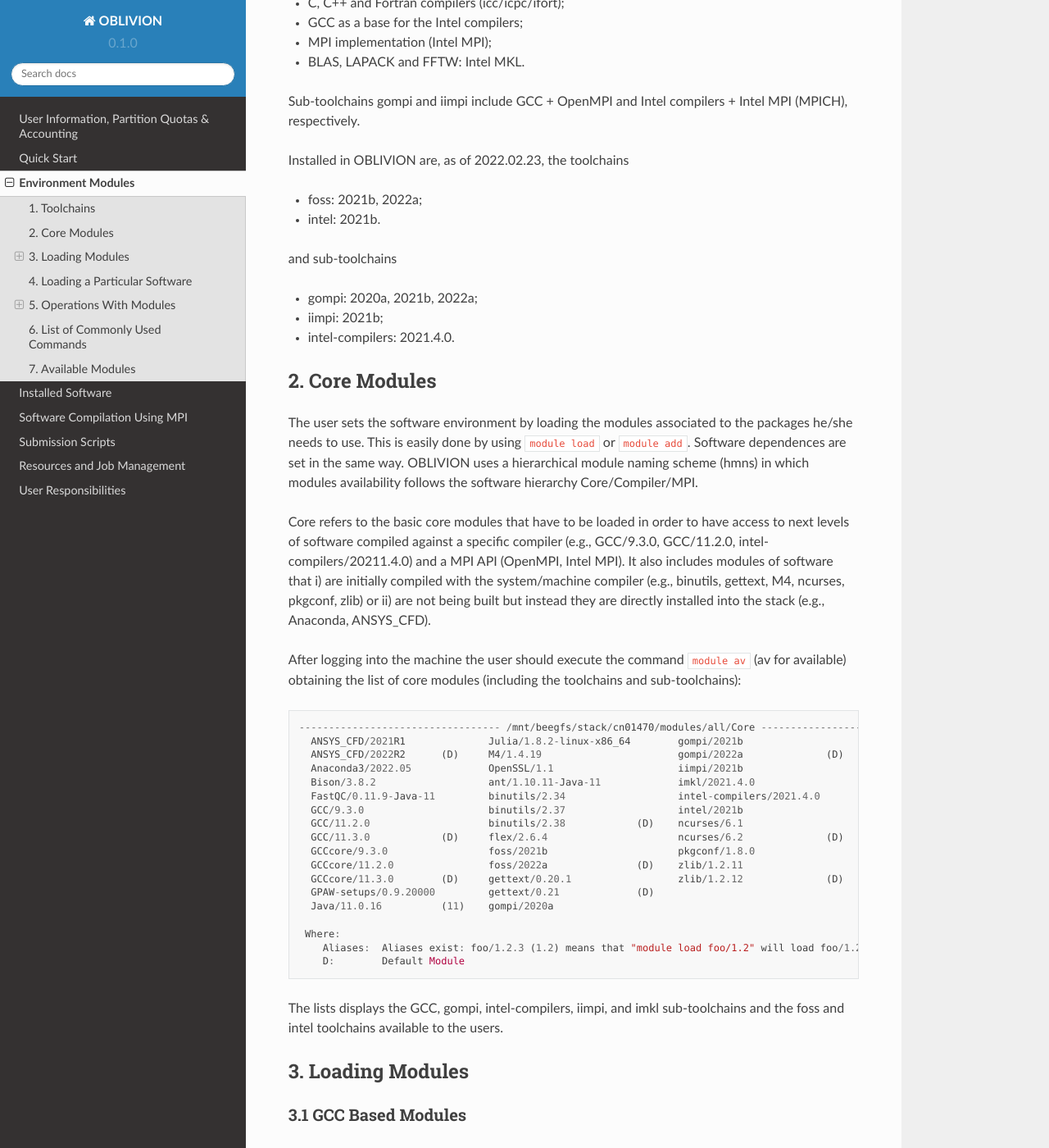
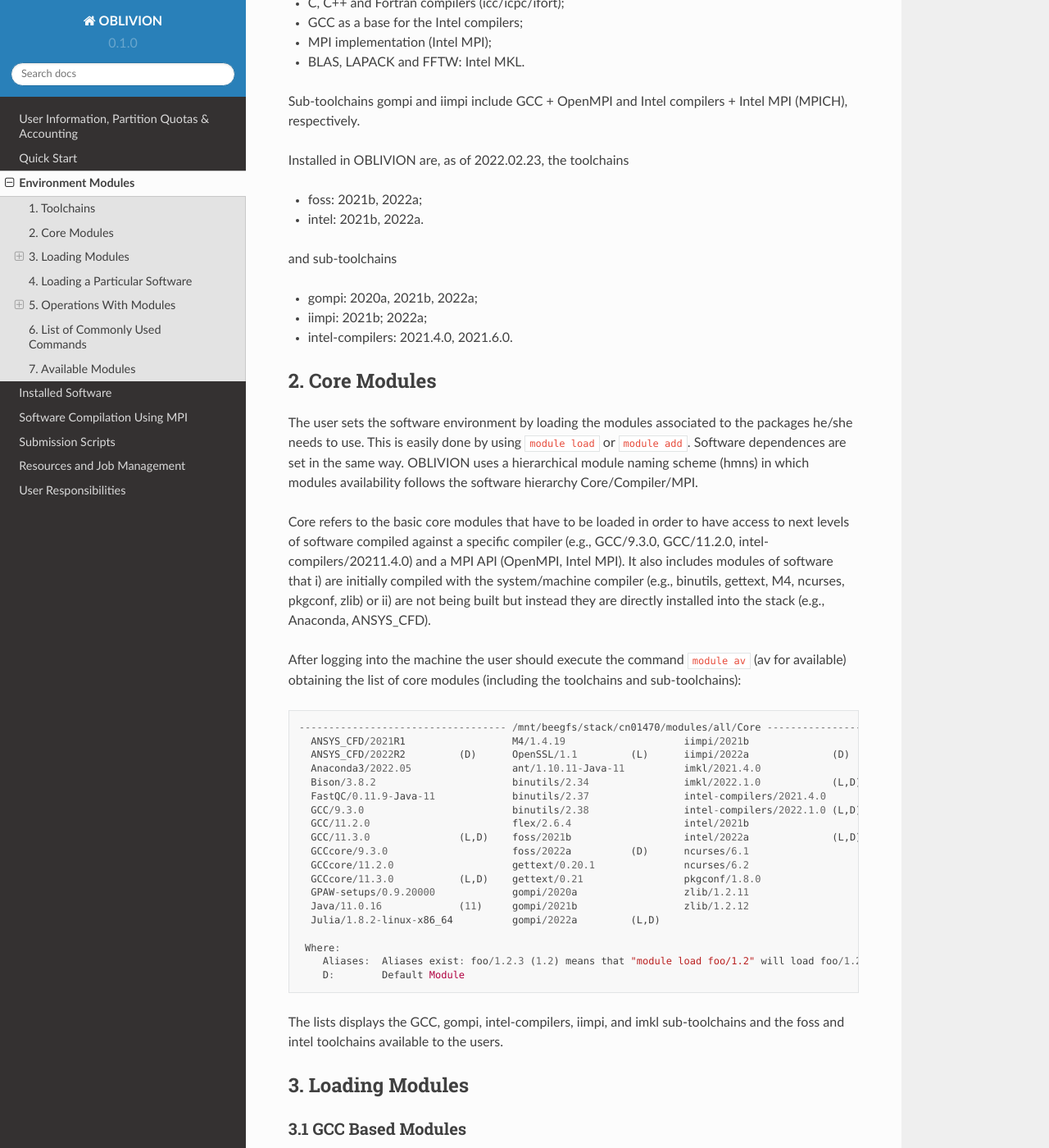
Before and after one commit to mavillez/Oblivion, a Sphinx documentation site: the page built from docs/source/modules.rst, in a window 1280 px wide and 1400 px high, scrolled down 704 px. Shown: the whole window at 82% size. Built offline with Sphinx 7.4.7 and the Read the Docs theme 2.0.0, drawn with Linux system fonts in a browser that asks for light colours; some of the changed text lies outside the part shown.

Commit message:
Update modules.rst

```diff
--- a/docs/source/modules.rst
+++ b/docs/source/modules.rst
@@ -28,13 +28,13 @@ Sub-toolchains gompi and iimpi include GCC + OpenMPI and Intel compilers + Intel
 Installed in OBLIVION are, as of 2022.02.23, the toolchains
 
 - foss: 2021b, 2022a;
-- intel: 2021b.
+- intel: 2021b, 2022a.
 
 and sub-toolchains
 
 - gompi: 2020a, 2021b, 2022a;
-- iimpi: 2021b;
-- intel-compilers: 2021.4.0.
+- iimpi: 2021b; 2022a;
+- intel-compilers: 2021.4.0, 2021.6.0.
 
 
 2. Core Modules
@@ -48,20 +48,21 @@ After logging into the machine the user should execute the command ``module av``
 
 .. code-block:: julia
 
-  ---------------------------------- /mnt/beegfs/stack/cn01470/modules/all/Core -----------------------
-    ANSYS_CFD/2021R1              Julia/1.8.2-linux-x86_64        gompi/2021b
-    ANSYS_CFD/2022R2      (D)     M4/1.4.19                       gompi/2022a              (D)
-    Anaconda3/2022.05             OpenSSL/1.1                     iimpi/2021b
-    Bison/3.8.2                   ant/1.10.11-Java-11             imkl/2021.4.0
-    FastQC/0.11.9-Java-11         binutils/2.34                   intel-compilers/2021.4.0
-    GCC/9.3.0                     binutils/2.37                   intel/2021b
-    GCC/11.2.0                    binutils/2.38            (D)    ncurses/6.1
-    GCC/11.3.0            (D)     flex/2.6.4                      ncurses/6.2              (D)
-    GCCcore/9.3.0                 foss/2021b                      pkgconf/1.8.0
-    GCCcore/11.2.0                foss/2022a               (D)    zlib/1.2.11
-    GCCcore/11.3.0        (D)     gettext/0.20.1                  zlib/1.2.12              (D)
-    GPAW-setups/0.9.20000         gettext/0.21             (D)
-    Java/11.0.16          (11)    gompi/2020a
+  ----------------------------------- /mnt/beegfs/stack/cn01470/modules/all/Core ------------------------------------
+    ANSYS_CFD/2021R1                  M4/1.4.19                    iimpi/2021b
+    ANSYS_CFD/2022R2         (D)      OpenSSL/1.1         (L)      iimpi/2022a              (D)
+    Anaconda3/2022.05                 ant/1.10.11-Java-11          imkl/2021.4.0
+    Bison/3.8.2                       binutils/2.34                imkl/2022.1.0            (L,D)
+    FastQC/0.11.9-Java-11             binutils/2.37                intel-compilers/2021.4.0
+    GCC/9.3.0                         binutils/2.38                intel-compilers/2022.1.0 (L,D)
+    GCC/11.2.0                        flex/2.6.4                   intel/2021b
+    GCC/11.3.0               (L,D)    foss/2021b                   intel/2022a              (L,D)
+    GCCcore/9.3.0                     foss/2022a          (D)      ncurses/6.1
+    GCCcore/11.2.0                    gettext/0.20.1               ncurses/6.2
+    GCCcore/11.3.0           (L,D)    gettext/0.21                 pkgconf/1.8.0
+    GPAW-setups/0.9.20000             gompi/2020a                  zlib/1.2.11
+    Java/11.0.16             (11)     gompi/2021b                  zlib/1.2.12
+    Julia/1.8.2-linux-x86_64          gompi/2022a         (L,D)
 
    Where:
       Aliases:  Aliases exist: foo/1.2.3 (1.2) means that "module load foo/1.2" will load foo/1.2.3
@@ -114,20 +115,22 @@ Loading the module GCC/9.3.0 gives access to other modules that only now became
     NASM/2.14.02          expat/2.2.9                libtirpc/1.2.6
     PMIx/3.1.5            flex/2.6.4          (D)    libtool/2.4.6
 
-  ---------------------------------- /mnt/beegfs/stack/cn01470/modules/all/Core -----------------------
-    ANSYS_CFD/2021R1              Julia/1.8.2-linux-x86_64        gompi/2021b
-    ANSYS_CFD/2022R2      (D)     M4/1.4.19                       gompi/2022a              (D)
-    Anaconda3/2022.05             OpenSSL/1.1                     iimpi/2021b
-    Bison/3.8.2                   ant/1.10.11-Java-11             imkl/2021.4.0
-    FastQC/0.11.9-Java-11         binutils/2.34                   intel-compilers/2021.4.0
-    GCC/9.3.0                     binutils/2.37                   intel/2021b
-    GCC/11.2.0                    binutils/2.38            (D)    ncurses/6.1
-    GCC/11.3.0            (D)     flex/2.6.4                      ncurses/6.2              (D)
-    GCCcore/9.3.0                 foss/2021b                      pkgconf/1.8.0
-    GCCcore/11.2.0                foss/2022a               (D)    zlib/1.2.11
-    GCCcore/11.3.0        (D)     gettext/0.20.1                  zlib/1.2.12              (D)
-    GPAW-setups/0.9.20000         gettext/0.21             (D)
-    Java/11.0.16          (11)    gompi/2020a
+  ----------------------------------- /mnt/beegfs/stack/cn01470/modules/all/Core ------------------------------------
+    ANSYS_CFD/2021R1                  M4/1.4.19                    iimpi/2021b
+    ANSYS_CFD/2022R2         (D)      OpenSSL/1.1         (L)      iimpi/2022a              (D)
+    Anaconda3/2022.05                 ant/1.10.11-Java-11          imkl/2021.4.0
+    Bison/3.8.2                       binutils/2.34                imkl/2022.1.0            (L,D)
+    FastQC/0.11.9-Java-11             binutils/2.37                intel-compilers/2021.4.0
+    GCC/9.3.0                         binutils/2.38                intel-compilers/2022.1.0 (L,D)
+    GCC/11.2.0                        flex/2.6.4                   intel/2021b
+    GCC/11.3.0               (L,D)    foss/2021b                   intel/2022a              (L,D)
+    GCCcore/9.3.0                     foss/2022a          (D)      ncurses/6.1
+    GCCcore/11.2.0                    gettext/0.20.1               ncurses/6.2
+    GCCcore/11.3.0           (L,D)    gettext/0.21                 pkgconf/1.8.0
+    GPAW-setups/0.9.20000             gompi/2020a                  zlib/1.2.11
+    Java/11.0.16             (11)     gompi/2021b                  zlib/1.2.12
+    Julia/1.8.2-linux-x86_64          gompi/2022a         (L,D)
+
 
 
 Here one can see (from bottom to top) general software compiled with GCC-9.3.0, and MPI API compiled with GCC-9.3.0 following the scheme core/compiler/MPI referred above.
@@ -201,20 +204,22 @@ No longer have access to OpenMPI-4.0.3 and associated frameworks. Let's check wh
      FLAC/1.3.3                          Togl/2.0                       libpciaccess/0.16          (L)
      ...
 
-   ---------------------------------- /mnt/beegfs/stack/cn01470/modules/all/Core ----------------------------------
-     ANSYS_CFD/2021R1              Julia/1.8.2-linux-x86_64        gompi/2021b
-     ANSYS_CFD/2022R2      (D)     M4/1.4.19                       gompi/2022a              (D)
-     Anaconda3/2022.05             OpenSSL/1.1                     iimpi/2021b
-     Bison/3.8.2           (D)     ant/1.10.11-Java-11             imkl/2021.4.0
-     FastQC/0.11.9-Java-11         binutils/2.34                   intel-compilers/2021.4.0
-     GCC/9.3.0                     binutils/2.37                   intel/2021b
-     GCC/11.2.0            (L)     binutils/2.38            (D)    ncurses/6.1
-     GCC/11.3.0            (D)     flex/2.6.4                      ncurses/6.2
-     GCCcore/9.3.0                 foss/2021b                      pkgconf/1.8.0
-     GCCcore/11.2.0        (L)     foss/2022a               (D)    zlib/1.2.11
-     GCCcore/11.3.0        (D)     gettext/0.20.1                  zlib/1.2.12              (D)
-     GPAW-setups/0.9.20000         gettext/0.21
-     Java/11.0.16          (11)    gompi/2020a
+   ----------------------------------- /mnt/beegfs/stack/cn01470/modules/all/Core ------------------------------------
+     ANSYS_CFD/2021R1                  M4/1.4.19                    iimpi/2021b
+     ANSYS_CFD/2022R2         (D)      OpenSSL/1.1         (L)      iimpi/2022a              (D)
+     Anaconda3/2022.05                 ant/1.10.11-Java-11          imkl/2021.4.0
+     Bison/3.8.2                       binutils/2.34                imkl/2022.1.0            (L,D)
+     FastQC/0.11.9-Java-11             binutils/2.37                intel-compilers/2021.4.0
+     GCC/9.3.0                         binutils/2.38                intel-compilers/2022.1.0 (L,D)
+     GCC/11.2.0                        flex/2.6.4                   intel/2021b
+     GCC/11.3.0               (L,D)    foss/2021b                   intel/2022a              (L,D)
+     GCCcore/9.3.0                     foss/2022a          (D)      ncurses/6.1
+     GCCcore/11.2.0                    gettext/0.20.1               ncurses/6.2
+     GCCcore/11.3.0           (L,D)    gettext/0.21                 pkgconf/1.8.0
+     GPAW-setups/0.9.20000             gompi/2020a                  zlib/1.2.11
+     Java/11.0.16             (11)     gompi/2021b                  zlib/1.2.12
+     Julia/1.8.2-linux-x86_64          gompi/2022a         (L,D)
+
 
     Where:
       L:        Module is loaded
@@ -384,20 +389,22 @@ Similar procedure to what has been outlined above applies for software using the
 
 .. code-block:: julia
 
-   ---------------------------------- /mnt/beegfs/stack/cn01470/modules/all/Core ----------------------------------
-     ANSYS_CFD/2021R1              Julia/1.8.2-linux-x86_64        gompi/2021b
-     ANSYS_CFD/2022R2      (D)     M4/1.4.19                       gompi/2022a              (D)
-     Anaconda3/2022.05             OpenSSL/1.1                     iimpi/2021b
-     Bison/3.8.2           (D)     ant/1.10.11-Java-11             imkl/2021.4.0
-     FastQC/0.11.9-Java-11         binutils/2.34                   intel-compilers/2021.4.0
-     GCC/9.3.0                     binutils/2.37                   intel/2021b
-     GCC/11.2.0            (L)     binutils/2.38            (D)    ncurses/6.1
-     GCC/11.3.0            (D)     flex/2.6.4                      ncurses/6.2
-     GCCcore/9.3.0                 foss/2021b                      pkgconf/1.8.0
-     GCCcore/11.2.0        (L)     foss/2022a               (D)    zlib/1.2.11
-     GCCcore/11.3.0        (D)     gettext/0.20.1                  zlib/1.2.12              (D)
-     GPAW-setups/0.9.20000         gettext/0.21
-     Java/11.0.16          (11)    gompi/2020a
+   ----------------------------------- /mnt/beegfs/stack/cn01470/modules/all/Core ------------------------------------
+     ANSYS_CFD/2021R1                  M4/1.4.19                    iimpi/2021b
+     ANSYS_CFD/2022R2         (D)      OpenSSL/1.1         (L)      iimpi/2022a              (D)
+     Anaconda3/2022.05                 ant/1.10.11-Java-11          imkl/2021.4.0
+     Bison/3.8.2                       binutils/2.34                imkl/2022.1.0            (L,D)
+     FastQC/0.11.9-Java-11             binutils/2.37                intel-compilers/2021.4.0
+     GCC/9.3.0                         binutils/2.38                intel-compilers/2022.1.0 (L,D)
+     GCC/11.2.0                        flex/2.6.4                   intel/2021b
+     GCC/11.3.0               (L,D)    foss/2021b                   intel/2022a              (L,D)
+     GCCcore/9.3.0                     foss/2022a          (D)      ncurses/6.1
+     GCCcore/11.2.0                    gettext/0.20.1               ncurses/6.2
+     GCCcore/11.3.0           (L,D)    gettext/0.21                 pkgconf/1.8.0
+     GPAW-setups/0.9.20000             gompi/2020a                  zlib/1.2.11
+     Java/11.0.16             (11)     gompi/2021b                  zlib/1.2.12
+     Julia/1.8.2-linux-x86_64          gompi/2022a         (L,D)
+
 
 After loading intel/2021b or iimpi/2021b (``module load intel/2021b`` or ``module load iimpi/2021b``) ``module list`` shows
 
```
